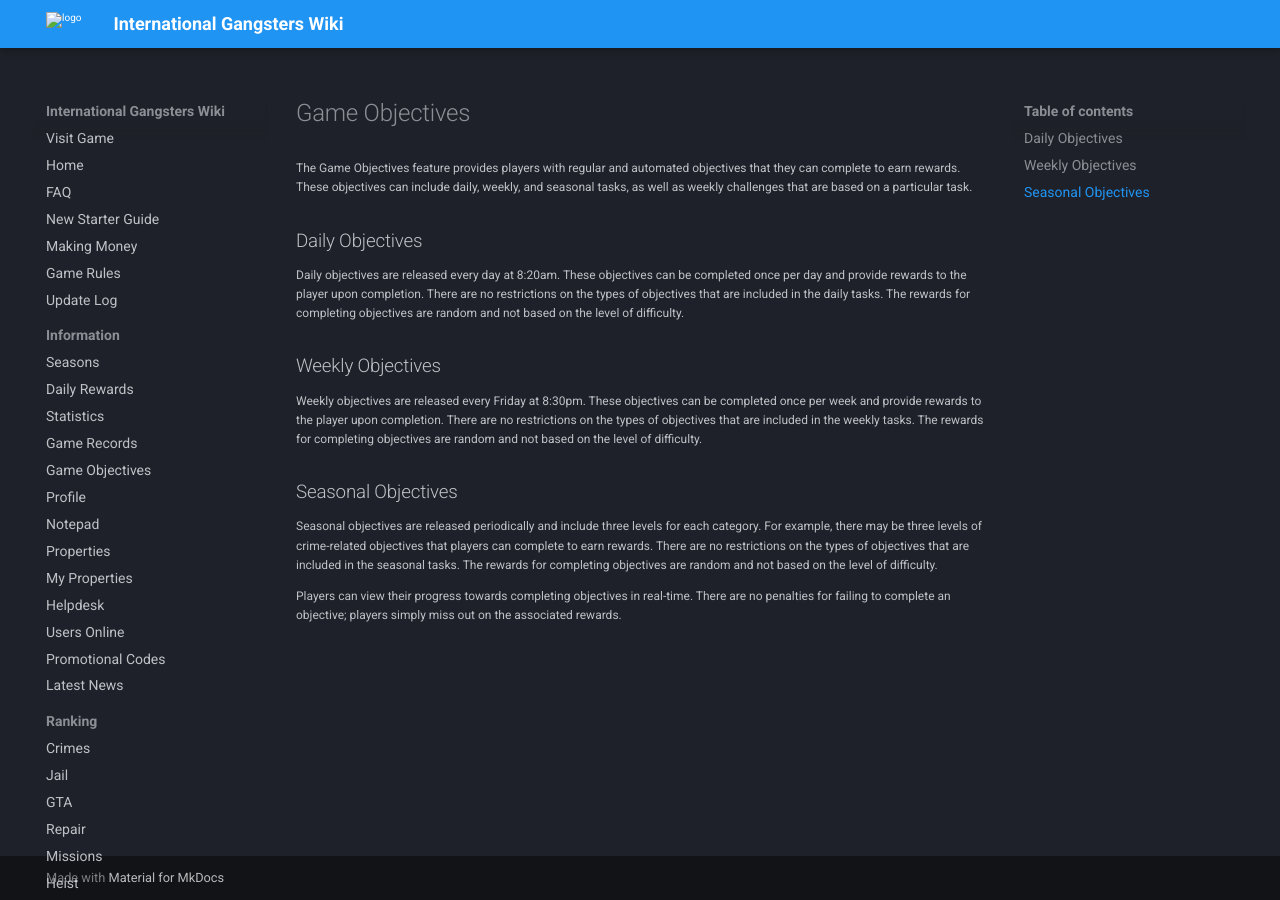
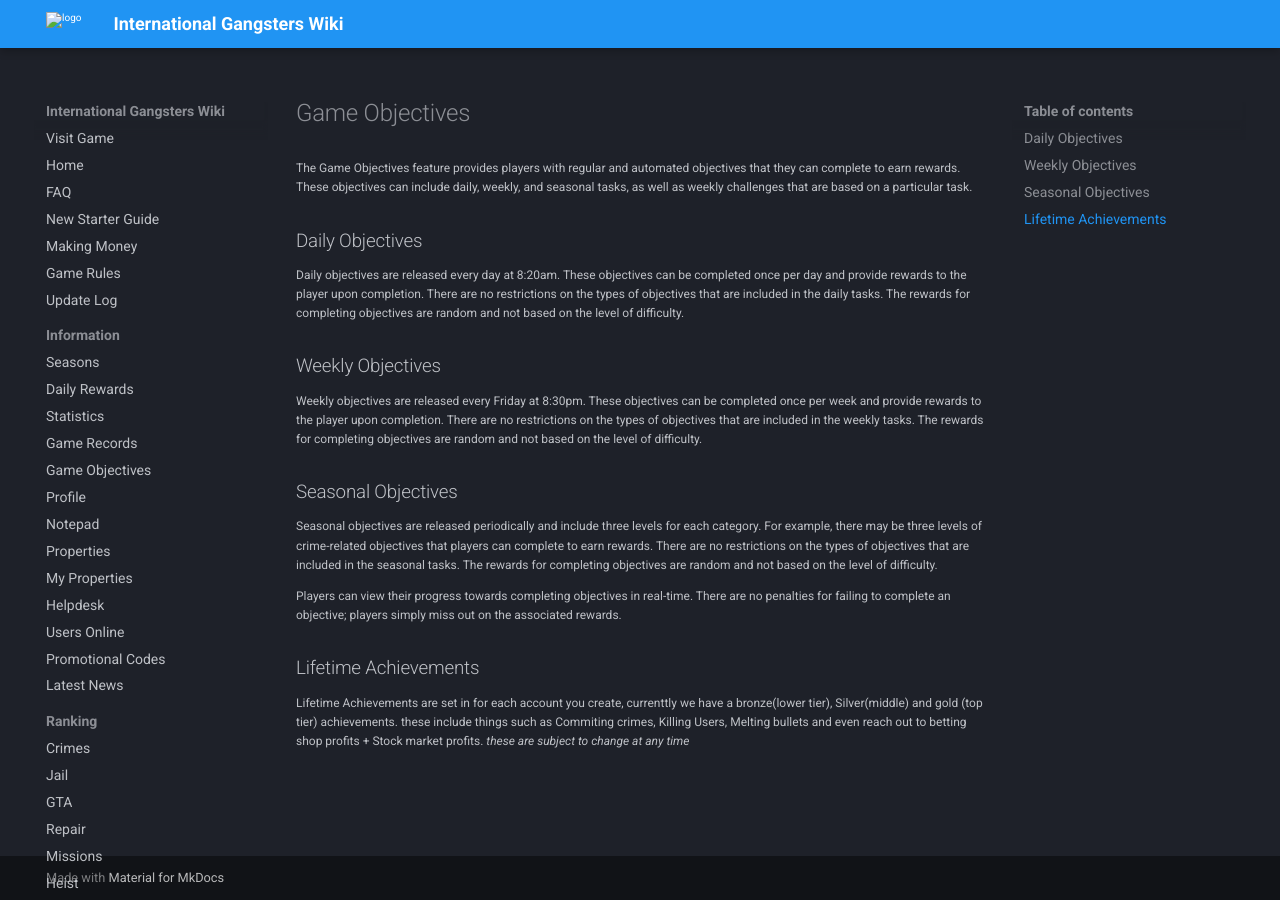
Before and after one commit to InternationalGangsters/wiki, an MkDocs documentation site: the page built from docs/information/game_objectives.md, in a window 1280 px wide. Built offline with MkDocs 1.6.1 and Material for MkDocs 9.7.7, drawn with Linux system fonts in a browser that asks for light colours; comment, search, counter and statistics services are not loaded.

Commit message:
Update game_objectives.md
added lifetime achievements

```diff
--- a/docs/information/game_objectives.md
+++ b/docs/information/game_objectives.md
@@ -12,3 +12,8 @@ Weekly objectives are released every Friday at 8:30pm. These objectives can be c
 Seasonal objectives are released periodically and include three levels for each category. For example, there may be three levels of crime-related objectives that players can complete to earn rewards. There are no restrictions on the types of objectives that are included in the seasonal tasks. The rewards for completing objectives are random and not based on the level of difficulty.
 
 Players can view their progress towards completing objectives in real-time. There are no penalties for failing to complete an objective; players simply miss out on the associated rewards.
+
+## Lifetime Achievements
+Lifetime Achievements are set in for each account you create, currenttly we have a bronze(lower tier), Silver(middle) and gold (top tier) achievements.
+these include things such as Commiting crimes, Killing Users, Melting bullets and even reach out to betting shop profits + Stock market profits.
+*these are subject to change at any time*
```
